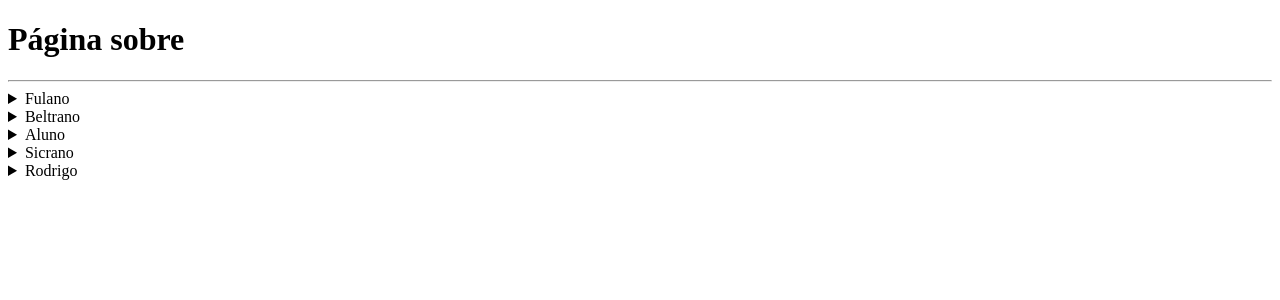
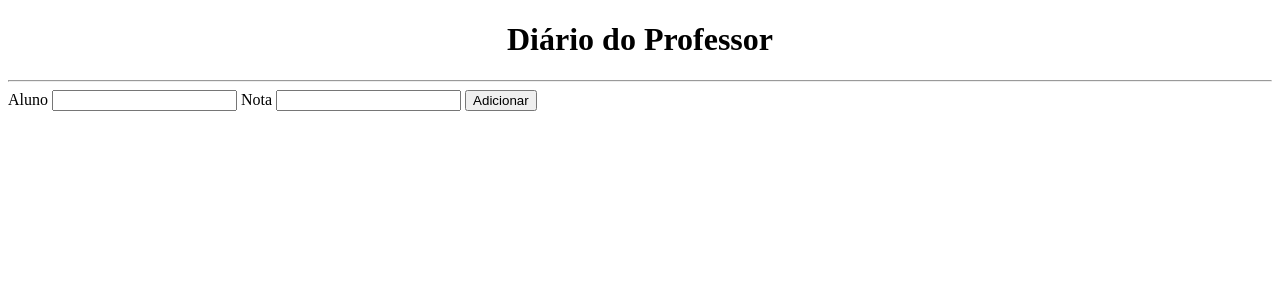
Before and after one commit to LonguiVic/Flask-Udemy, a Flask app: page /sobre in a window 1280 px wide. Shown: the top 300 px of the page. Run offline with Flask 3, Linux system fonts and the light colour scheme.

Commit message:
adicionando dados em dicionário

```diff
--- a/app.py
+++ b/app.py
@@ -3,9 +3,10 @@
 app = Flask(__name__)
 
 frutas = []
+registros = []
 
 
-@app.route('/', methods=["GET", "POST"])
+@app.route('/', )
 def principal():
     # frutas = ["Morango", "Uva", "Maçã", "Mamão", "Pera", "Melão", "Caju", "Mirtilo"]
     if request.method == "POST":
@@ -14,10 +15,13 @@
     return render_template("index.html", frutas=frutas)
     # por padrão, é comum chamarmos com o mesmo nome função=idade(nome=nome)
 
-@app.route('/sobre')
+@app.route('/sobre', methods=["GET", "POST"])
 def sobre():
-    notas = {"Fulano": 5.0, "Beltrano": 6.0, "Aluno": 7.0, "Sicrano": 8.5, "Rodrigo": 9.5}
-    return render_template("sobre.html", notas=notas)
+    # notas = {"Fulano": 5.0, "Beltrano": 6.0, "Aluno": 7.0, "Sicrano": 8.5, "Rodrigo": 9.5}
+    if request.method == "POST":
+        if request.form.get("aluno") and request.form.get("nota"):
+            registros.append({"aluno": request.form.get("aluno"), "nota": request.form.get("nota")})
+    return render_template("sobre.html", registros=registros)
 
 if __name__ == "__main__":
     app.run(debug=True)
--- a/templates/sobre.html
+++ b/templates/sobre.html
@@ -6,14 +6,21 @@
     <title>Sobre</title>
 </head>
 <body>
-    <h1>Página sobre</h1>
+    <h1 style="text-align: center">Diário do Professor</h1>
     <hr>
 
-    {% for chave, valor in notas.items() %}
+    {% for registro in registros %}
         <details>
-            <summary>{{chave}}</summary>
-            <p>{{valor}}</p>
+            <summary>{{registro.aluno}}</summary>
+            <p>{{registro.nota}}</p>
         </details>
     {% endfor %}
+    <form action="{{url_for('sobre')}}" method="POST">
+        <label for="">Aluno</label>
+        <input type="text" name="aluno" required>
+        <label for="">Nota</label>
+        <input type="text" name="nota" required>
+        <button>Adicionar</button>
+    </form>
 </body>
 </html>
```
